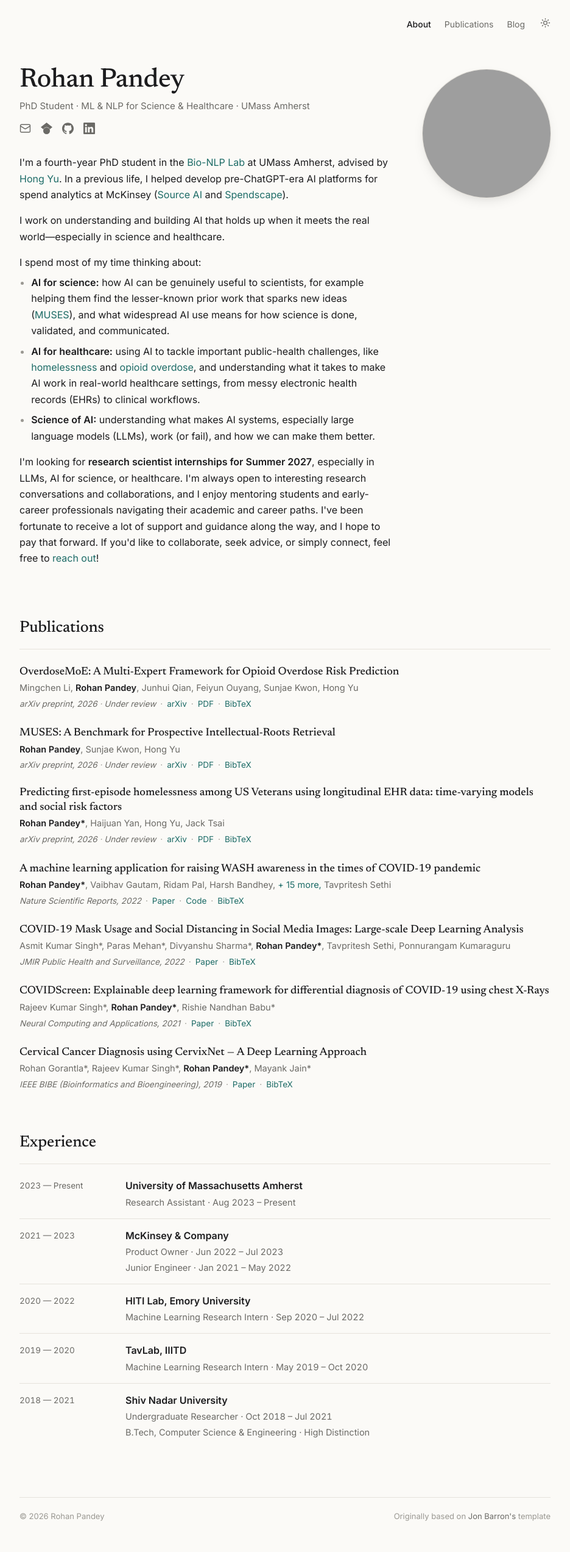
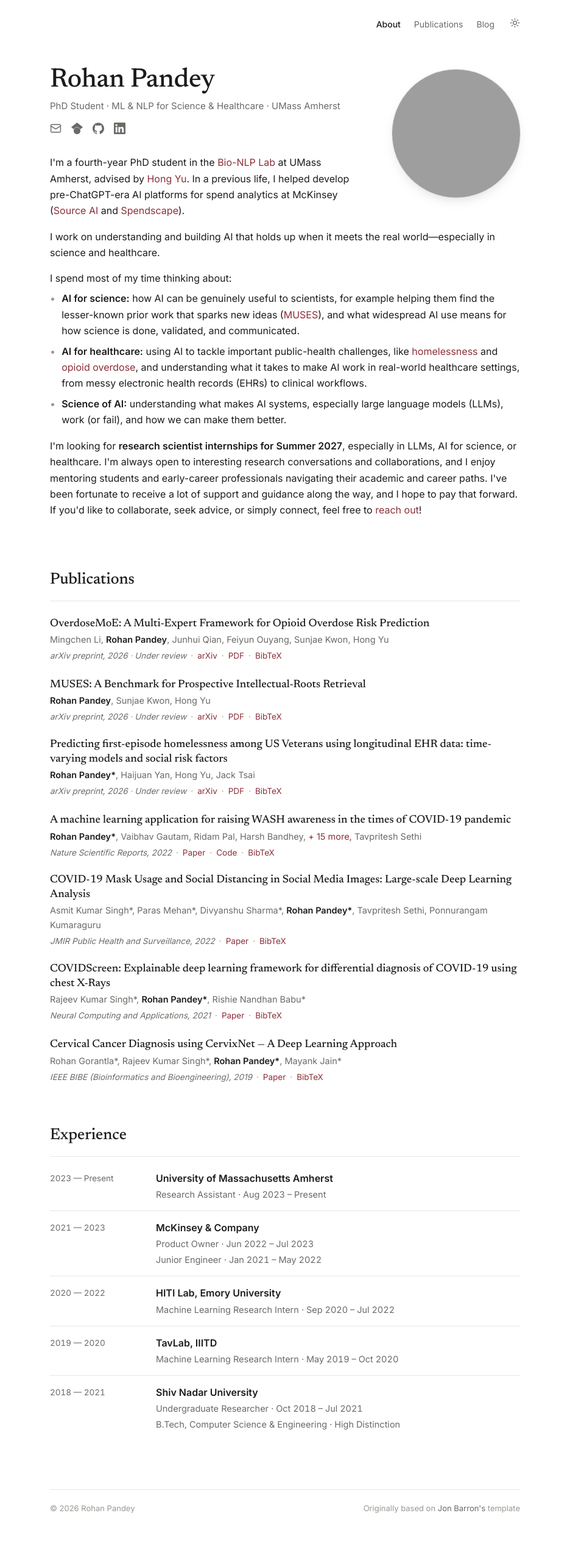
Before and after one commit to rohanpandey/rohanpandey.github.io, a Jekyll site: the page built from index.html, in a window 1280 px wide. Shown: the whole page at 61% size, without its empty margins (172-1108 px from the left). Built offline with Jekyll 4.4.1, drawn with Linux system fonts in a browser that asks for light colours; grey boxes are pictures that could not be loaded.

Commit message:
Oxblood on white, light by default, full-width intro under the photo
- Pure white background with an oxblood accent (a nod to UMass maroon);
  soft rose accent in dark mode; favicon to match
- Light mode by default regardless of system setting; the toggle still
  switches to dark and remembers the choice
- Float the photo so the intro wraps to full width beneath it
- Narrow the page to 820px to keep line lengths comfortable

Co-Authored-By: Claude Opus 5.5 <noreply@anthropic.com>

```diff
--- a/_layouts/default.html
+++ b/_layouts/default.html
@@ -3,7 +3,7 @@
 <head>
   <meta charset="UTF-8">
   <meta name="viewport" content="width=device-width, initial-scale=1">
-  <meta name="color-scheme" content="light dark">
+  <meta name="color-scheme" content="light">
   <script>
     try { var t = localStorage.getItem('theme'); if (t) document.documentElement.dataset.theme = t; } catch (e) {}
   </script>
@@ -73,7 +73,7 @@
   <script>
     document.querySelector('.theme-toggle').addEventListener('click', function () {
       var root = document.documentElement;
-      var current = root.dataset.theme || (matchMedia('(prefers-color-scheme: dark)').matches ? 'dark' : 'light');
+      var current = root.dataset.theme || 'light';
       var next = current === 'dark' ? 'light' : 'dark';
       root.dataset.theme = next;
       try { localStorage.setItem('theme', next); } catch (e) {}
--- a/index.html
+++ b/index.html
@@ -3,6 +3,11 @@ layout: default
 image: /images/rohan.jpg
 ---
 <header class="intro">
+  <aside class="side">
+    <a class="portrait-link" href="{{ '/images/rohan.jpg' | relative_url }}">
+      <img class="portrait round" src="{{ '/images/rohan.jpg' | relative_url }}" alt="Photo of Rohan Pandey" width="168" height="168">
+    </a>
+  </aside>
   <div>
     <h1 class="name">Rohan Pandey</h1>
     <p class="tagline">PhD Student · ML &amp; NLP for Science &amp; Healthcare · UMass Amherst</p>
@@ -34,11 +39,6 @@ image: /images/rohan.jpg
 
   </div>
 
-  <aside class="side">
-    <a class="portrait-link" href="{{ '/images/rohan.jpg' | relative_url }}">
-      <img class="portrait round" src="{{ '/images/rohan.jpg' | relative_url }}" alt="Photo of Rohan Pandey" width="168" height="168">
-    </a>
-  </aside>
 </header>
 
 <section id="publications">
--- a/stylesheet.css
+++ b/stylesheet.css
@@ -1,41 +1,28 @@
 /* ---------- Tokens ---------- */
 :root {
-  --bg: #fbfaf7;
+  --bg: #ffffff;
   --text: #1c1c1e;
   --muted: #6b6a66;
   --faint: #9a9892;
-  --rule: #e6e3dc;
-  --accent: #1c6b66;
-  --accent-hover: #b4532a;
-  --mark: rgba(28, 107, 102, 0.10);
+  --rule: #e8e6e3;
+  --accent: #8c2f39;
+  --accent-hover: #5c1a23;
+  --mark: rgba(140, 47, 57, 0.08);
 
   --serif: 'Newsreader', 'Iowan Old Style', Georgia, serif;
   --sans: 'Inter', -apple-system, BlinkMacSystemFont, 'Segoe UI', Helvetica, Arial, sans-serif;
 }
 
-/* Dark: follows the system unless the visitor picked a theme with the toggle */
-@media (prefers-color-scheme: dark) {
-  :root:not([data-theme="light"]) {
-    --bg: #131314;
-    --text: #e8e6e1;
-    --muted: #a3a19b;
-    --faint: #75736e;
-    --rule: #2a2a2c;
-    --accent: #6cc4ba;
-    --accent-hover: #f0a868;
-    --mark: rgba(108, 196, 186, 0.14);
-    color-scheme: dark;
-  }
-}
+/* Dark mode: only when the visitor picks it with the toggle */
 :root[data-theme="dark"] {
   --bg: #131314;
   --text: #e8e6e1;
   --muted: #a3a19b;
   --faint: #75736e;
   --rule: #2a2a2c;
-  --accent: #6cc4ba;
-  --accent-hover: #f0a868;
-  --mark: rgba(108, 196, 186, 0.14);
+  --accent: #e4979d;
+  --accent-hover: #f6c3b8;
+  --mark: rgba(228, 151, 157, 0.14);
   color-scheme: dark;
 }
 :root[data-theme="light"] { color-scheme: light; }
@@ -57,7 +44,7 @@ body {
 }
 
 .page {
-  max-width: 920px;
+  max-width: 820px;
   margin: 0 auto;
   padding: 28px 24px 48px;
 }
@@ -456,10 +443,6 @@ section.first { margin-top: 0; }
 .theme-toggle:hover { color: var(--text); background: var(--mark); }
 .theme-toggle svg { width: 17px; height: 17px; }
 .theme-toggle .moon { display: none; }
-@media (prefers-color-scheme: dark) {
-  :root:not([data-theme="light"]) .theme-toggle .sun { display: none; }
-  :root:not([data-theme="light"]) .theme-toggle .moon { display: block; }
-}
 :root[data-theme="dark"] .theme-toggle .sun { display: none; }
 :root[data-theme="dark"] .theme-toggle .moon { display: block; }
 
@@ -599,7 +582,9 @@ section.first { margin-top: 0; }
 .icon-links svg { width: 19px; height: 19px; }
 .icon-links .cv-link { font-size: 13px; font-weight: 600; letter-spacing: .04em; border: 1.5px solid currentColor; border-radius: 4px; padding: 0 5px; line-height: 1.5; }
 
-.intro { grid-template-columns: 1fr 210px; }
+.intro { display: block; }
+.intro::after { content: ""; display: block; clear: both; }
+.intro .side { float: right; margin: 0 0 20px 44px; }
 .portrait {
   width: 210px;
   height: 252px;
@@ -642,8 +627,7 @@ section.first { margin-top: 0; }
 .role span { color: var(--muted); }
 
 @media (max-width: 640px) {
-  .intro { grid-template-columns: 1fr; }
-  .side { grid-row: 1; }
+  .intro .side { float: none; margin: 0 0 20px; }
   .portrait { width: 120px; height: 144px; border-radius: 12px; margin: 0; }
 }
 /* Temporary: the current photo is pre-cropped to a circle. Remove "round" from the <img> when a rectangular photo is added. */
```
Also changed, not shown: favicon.svg.
